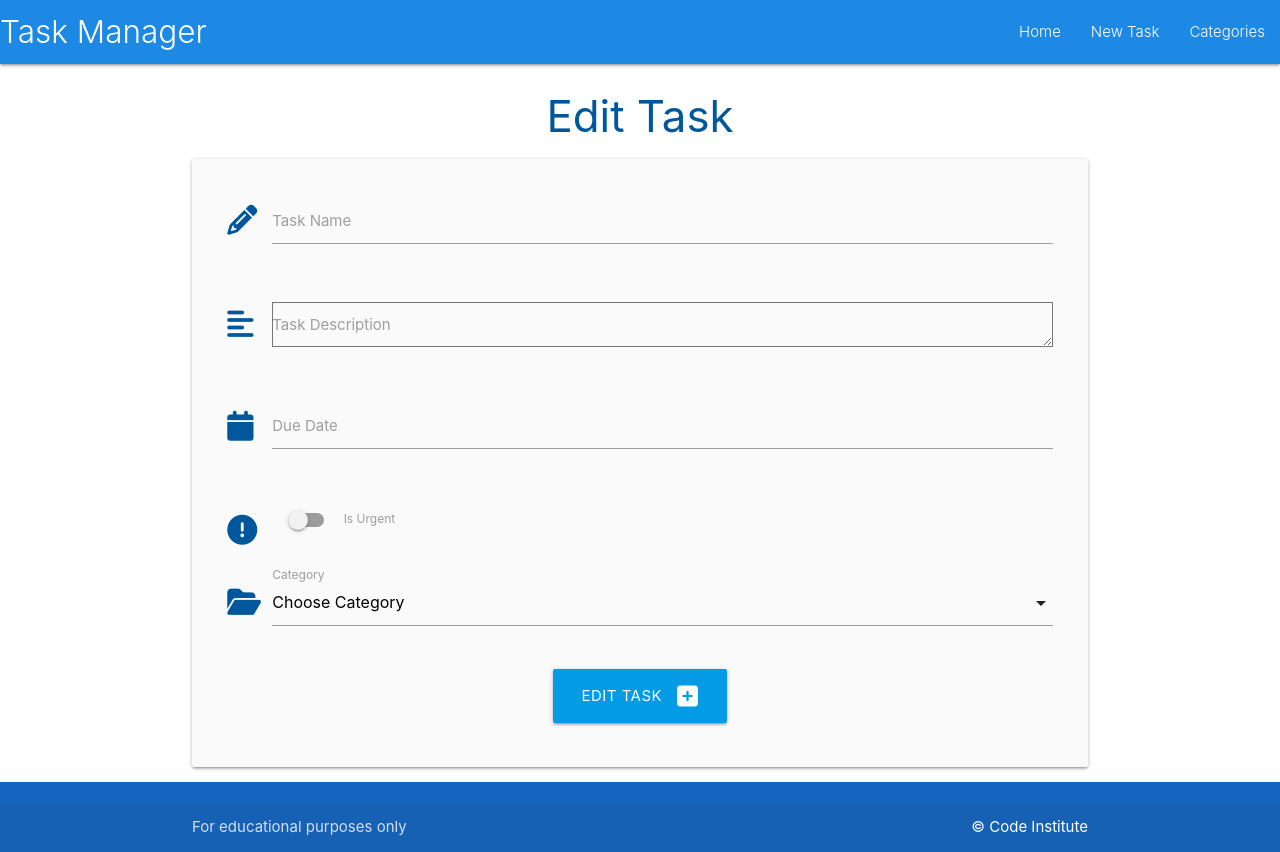
After one commit to dimispapa/task-manager, a Flask app: template taskmanager/templates/edit_task.html in a window 1280 px wide. The commit adds this page. Run offline with Flask 3, Linux system fonts and the light colour scheme; the template is opened without the code that fills it, so the values that code supplies are empty; some libraries are stand-ins or nearby versions.

Commit message:
feat: add edit_task func

```diff
--- /dev/null
+++ b/taskmanager/templates/edit_task.html
@@ -0,0 +1,83 @@
+{% extends "base.html" %}
+{% block content %}
+
+<h3 class="light-blue-text text-darken-4 center-align">Edit Task</h3>
+
+
+<div class="row card-panel grey lighten-5">
+    <form class="col s12" method="POST" action="{{ url_for('edit_task', task_id=task.id) }}">
+        <!-- task_name -->
+        <div class="row">
+            <div class="input-field col s12">
+                <i class="fas fa-pencil-alt prefix light-blue-text text-darken-4"></i>
+                <input id="task_name" name="task_name" value="{{ task.task_name }}" minlength="5" maxlength="50"
+                    type="text" class="validate" required>
+                <label for="task_name">Task Name</label>
+            </div>
+        </div>
+        <!-- task_description -->
+        <div class="row">
+            <div class="input-field col s12">
+                <i class="fas fa-align-left prefix light-blue-text text-darken-4"></i>
+                <textarea id="task_description" name="task_description" minlength="5" maxlength="200" type="text"
+                    class="materialize-text-area validate" required> {{- task.task_description -}}
+                </textarea>
+                <label for="task_description">Task Description</label>
+            </div>
+        </div>
+        <!-- due_date -->
+        <div class="row">
+            <div class="input-field col s12">
+                <i class="fas fa-calendar prefix light-blue-text text-darken-4"></i>
+                <input id="due_date" name="due_date" value="{{ task.due_date.strftime('%d %B, %Y') }}" type="text"
+                    class="datepicker validate" required>
+                <label for="due_date">Due Date</label>
+            </div>
+        </div>
+        <!-- is_urgent -->
+        <div class="row">
+            <div class="input-field col s12">
+                <div class="switch">
+                    <i class="fas fa-exclamation-circle prefix light-blue-text text-darken-4"></i>
+                    <label for="is_urgent">
+                        {% if task.is_urgent == True %}
+                        <input id="is_urgent" name="is_urgent" type="checkbox" checked>
+                        {% else %}
+                        <input id="is_urgent" name="is_urgent" type="checkbox">
+                        {% endif %}
+                        <span class="lever"></span>
+                        Is Urgent
+                    </label>
+                </div>
+            </div>
+        </div>
+        <!-- category_id -->
+        <div class="row">
+            <div class="input-field col s12">
+                <i class="fas fa-folder-open prefix light-blue-text text-darken-4"></i>
+                <select name="category_id" id="category_id" class="validate" required>
+                    <option value="" disabled>Choose Category</option>
+                    {% for category in categories %}
+                    {% if category == task.category %}
+                    <option value="{{ category.id }}" selected>{{ category.category_name }}</option>
+                    {% else %}
+                    <option value="{{ category.id }}">{{ category.category_name }}</option>
+                    {% endif %}
+                    {% endfor %}
+                </select>
+                <label for="task_name">Category</label>
+            </div>
+        </div>
+        <!-- submit button -->
+        <div class="row">
+            <div class="col s12 center-align">
+                <button type="submit" class="btn-large light-blue darken-1">
+                    Edit Task <i class="fas fa-plus-square right"></i>
+                </button>
+            </div>
+        </div>
+    </form>
+</div>
+
+
+{% endblock %}
--- a/taskmanager/templates/tasks.html
+++ b/taskmanager/templates/tasks.html
@@ -23,6 +23,10 @@
         <div class="collapsible-body">
             <strong>{{ task.category }}</strong>
             <p>{{ task.task_description }}</p>
+            <p>
+                <a class="btn green accent-4" href="{{  url_for('edit_task', task_id=task.id) }}">Edit</a>
+                <a class="btn red" href="#">Delete</a>
+            </p>
         </div>
     </li>
     {% endfor %}
```
Also changed, not shown: taskmanager/routes.py (+13 -0 lines).
